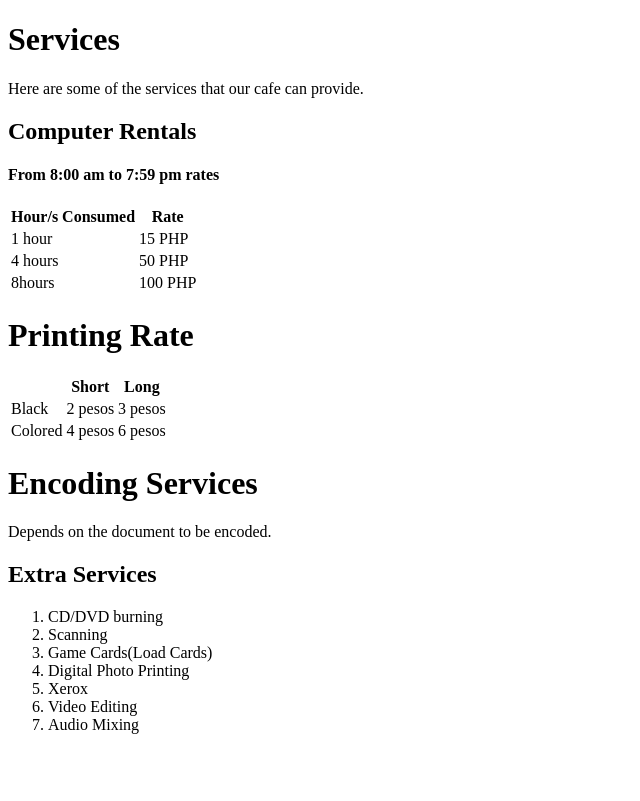
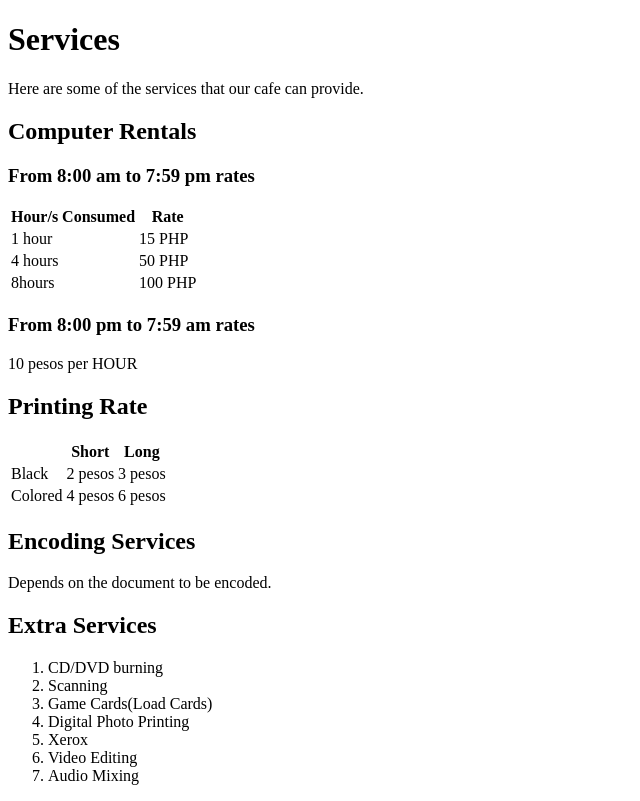
Before and after one commit to kateparayno/ninjacafe, a plain HTML site: page services.html in a window 1280 px wide. Shown: the whole page, without its empty margins (0-640 px from the left). Drawn offline with Linux system fonts and the light colour scheme.

Commit message:
Gapuz R.

```diff
--- a/services.html
+++ b/services.html
@@ -8,7 +8,7 @@
   <h1>Services</h1>
   <p>Here are some of the services that our cafe can provide.</p>
   <h2>Computer Rentals</h2>
-  <h4>From 8:00 am to 7:59 pm rates</h4>
+  <h3>From 8:00 am to 7:59 pm rates</h3>
   <table class="table">
     <thead>
       <tr>
@@ -32,8 +32,10 @@
       </tr>
     </tbody>
   </table>
+<h3>From 8:00 pm to 7:59 am rates</h3>
+<p>10 pesos per HOUR</p>
 </div>
-<h1>Printing Rate</h1>
+<h2>Printing Rate</h2>
   <table class="table">
     <thead>
       <tr>
@@ -58,7 +60,7 @@
     </tbody>
   </table>
 </div>
-<h1>Encoding Services</h1>
+<h2>Encoding Services</h2>
 <p>Depends on the document to be encoded.</p>
 <h2>Extra Services</h2>
 <ol>
```
